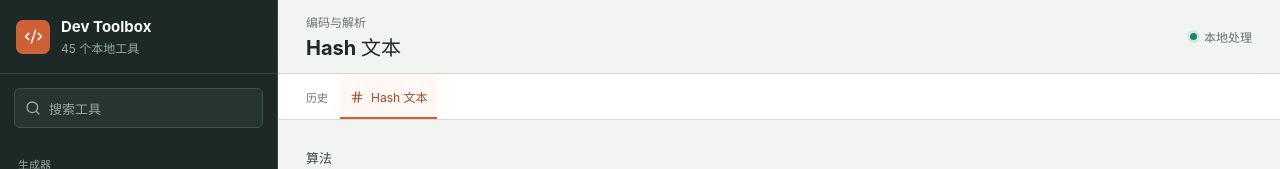
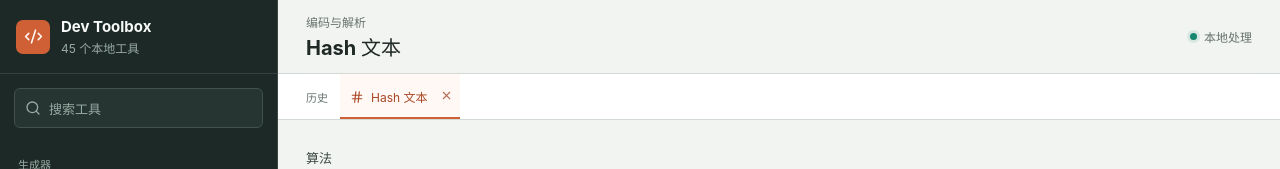
Before and after one commit to yunlingdie/dev-tool, a Vue app: page /#/hash-text in a window 1280 px wide. Shown: the top 169 px of the page. Built offline with nearby package versions, Linux system fonts and the light colour scheme.

Commit message:
优化工具历史栏交互

```diff
--- a/src/App.vue
+++ b/src/App.vue
@@ -1,5 +1,5 @@
 <script setup lang="ts">
-import { onBeforeUnmount, onMounted, reactive, ref } from 'vue'
+import { nextTick, onBeforeUnmount, onMounted, reactive, ref } from 'vue'
 import { Code2, Menu, Search, X } from '@lucide/vue'
 
 import ToolSearchDialog from './components/ToolSearchDialog.vue'
@@ -27,13 +27,13 @@ function toolsForCategory(categoryId: string): ToolDefinition[] {
   return tools.filter((tool) => tool.category.id === categoryId)
 }
 
-/** Records a tool as most recently used and removes entries beyond the session limit. */
+/** Adds a tool once while preserving stable history positions and the session limit. */
 function rememberTool(tool: ToolDefinition): void {
   const existingIndex = openedTools.value.findIndex((openedTool) => openedTool.id === tool.id)
 
-  // Reusing a tool moves its single history entry to the most-recent position.
+  // Switching to an opened tool must not move its existing history tab.
   if (existingIndex >= 0) {
-    openedTools.value.splice(existingIndex, 1)
+    return
   }
 
   openedTools.value.push(tool)
@@ -51,6 +51,36 @@ function rememberTool(tool: ToolDefinition): void {
   for (const expiredTool of expiredTools) {
     delete toolPrefills[expiredTool.id]
   }
+}
+
+/** Closes one history tab, clears its state, and selects the nearest remaining tool. */
+async function closeHistoryTool(tool: ToolDefinition): Promise<void> {
+  const closingIndex = openedTools.value.findIndex((openedTool) => openedTool.id === tool.id)
+
+  // A stale close event must not remove an unrelated history entry.
+  if (closingIndex < 0) {
+    return
+  }
+
+  const wasSelected = selectedTool.value.id === tool.id
+  openedTools.value.splice(closingIndex, 1)
+  delete toolPrefills[tool.id]
+
+  // Closing a background tab must leave the active workbench and URL untouched.
+  if (!wasSelected) {
+    return
+  }
+
+  // The same index selects the right neighbor, while the final index falls back to the left.
+  if (openedTools.value.length > 0) {
+    const replacementIndex = Math.min(closingIndex, openedTools.value.length - 1)
+    selectTool(openedTools.value[replacementIndex])
+    return
+  }
+
+  // Let Vue unmount the final workbench before reopening the clean default tool.
+  await nextTick()
+  selectTool(findTool(''))
 }
 
 /** Selects a tool, updates the shareable URL, and closes the mobile drawer. */
@@ -201,34 +231,47 @@ onBeforeUnmount(() => {
         <div class="local-status"><span aria-hidden="true" />本地处理</div>
       </header>
 
-      <!-- Bounded session history keeps the most recently used workbenches directly reachable. -->
+      <!-- Bounded session history keeps stable tabs directly reachable and individually closeable. -->
       <nav class="tool-history" aria-label="工具历史">
         <span class="tool-history-label">历史</span>
         <div class="tool-history-items">
-          <button
+          <div
             v-for="tool in openedTools"
             :key="tool.id"
-            type="button"
             class="tool-history-item"
             :class="{ 'tool-history-item--active': selectedTool.id === tool.id }"
+          >
+            <button
+              type="button"
+              class="tool-history-select"
               :aria-current="selectedTool.id === tool.id ? 'page' : undefined"
               @click="selectTool(tool)"
             >
               <component :is="tool.icon" :size="14" aria-hidden="true" />
               <span>{{ tool.title }}</span>
             </button>
+            <button
+              type="button"
+              class="tool-history-close"
+              :aria-label="`关闭 ${tool.title}`"
+              :data-tooltip="`关闭 ${tool.title}`"
+              @click="closeHistoryTool(tool)"
+            >
+              <X :size="13" aria-hidden="true" />
+            </button>
+          </div>
         </div>
       </nav>
 
       <div class="content-frame">
-        <!-- Keyed workbenches stay cached so each history entry retains form and result state. -->
-        <KeepAlive :max="MAX_TOOL_HISTORY">
+        <!-- Open workbenches stay mounted for state preservation; closing a tab unmounts its state. -->
         <ToolWorkbench
-            :key="selectedTool.id"
-            :tool="selectedTool"
-            :prefill="toolPrefills[selectedTool.id]"
+          v-for="tool in openedTools"
+          v-show="selectedTool.id === tool.id"
+          :key="tool.id"
+          :tool="tool"
+          :prefill="toolPrefills[tool.id]"
         />
-        </KeepAlive>
       </div>
     </main>
 
--- a/src/styles.css
+++ b/src/styles.css
@@ -260,11 +260,8 @@ textarea:focus-visible {
   min-height: 45px;
   flex: 0 0 auto;
   align-items: center;
-  gap: 7px;
-  padding: 8px 10px 6px;
   color: #56635e;
   background: transparent;
-  border: 0;
   border-bottom: 2px solid transparent;
 }
 
@@ -279,9 +276,43 @@ textarea:focus-visible {
   border-bottom-color: var(--primary);
 }
 
-.tool-history-item span {
+.tool-history-select {
+  display: inline-flex;
+  min-width: 0;
+  min-height: 43px;
+  align-items: center;
+  gap: 7px;
+  padding: 8px 5px 6px 10px;
+  color: inherit;
+  background: transparent;
+  border: 0;
+}
+
+.tool-history-select span {
   font-size: 12px;
   white-space: nowrap;
+}
+
+.tool-history-close {
+  position: relative;
+  display: inline-grid;
+  width: 28px;
+  min-height: 43px;
+  flex: 0 0 28px;
+  place-items: center;
+  padding: 0;
+  color: #84908b;
+  background: transparent;
+  border: 0;
+}
+
+.tool-history-close:hover {
+  color: #a94725;
+  background: #f4e9e4;
+}
+
+.tool-history-item--active .tool-history-close {
+  color: #b56e55;
 }
 
 .tool-search-dialog {
```
Lines whose indentation alone changed are shown as unchanged.
